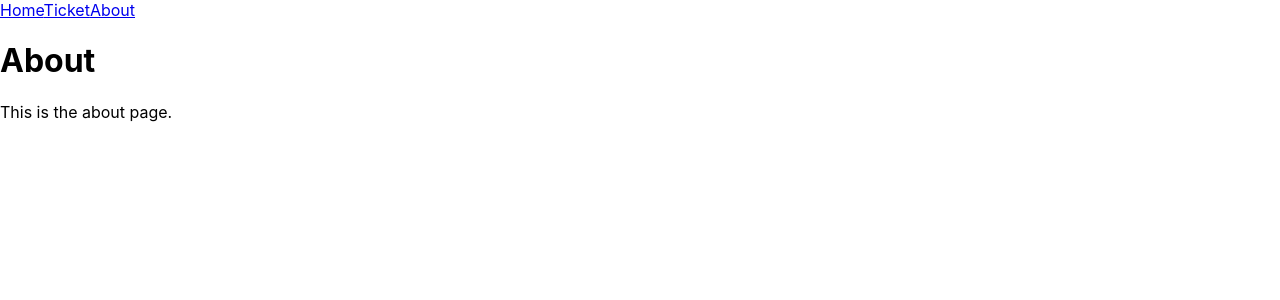
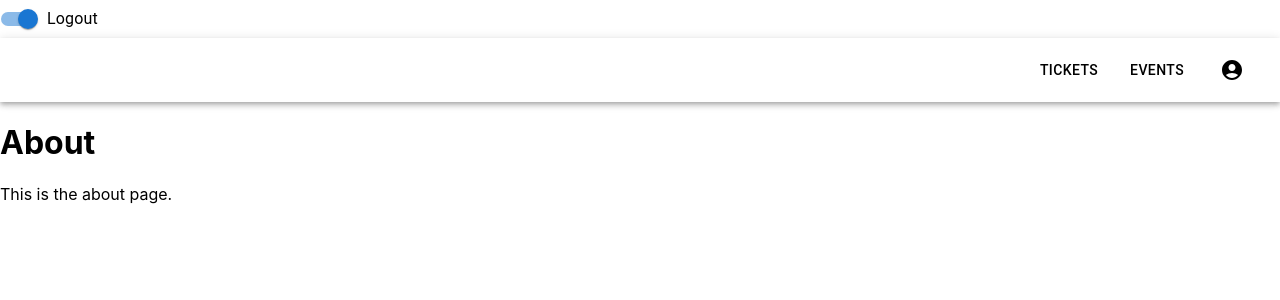
Before and after one commit to zaneshen314/ColdPluse-ui, a React (Create React App) app: page /about in a window 1280 px wide. Shown: the top 300 px of the page. Built offline with nearby package versions, Linux system fonts and the light colour scheme.

Commit message:
feat: add navigation bar component

```diff
--- a/src/App.js
+++ b/src/App.js
@@ -3,21 +3,23 @@ import { BrowserRouter as Router, Routes, Route, Link } from "react-router-dom";
 import Home from "./components/Home";
 import About from "./components/About";
 import Ticket from "./components/Ticket";
+import NavigationBar from './components/NavigationBar';
+import Events from './components/Events';
+import UserProfile from './components/UserProfile';
 
 
 function App() {
   return (
     <div className="App">
       <Router>
-        <nav>
-          <Link to="/">Home</Link>
-          <Link to="/ticket">Ticket</Link>
-          <Link to="/about">About</Link>
-          {/* <Link to="/login">Login</Link> */}
-        </nav>
+        <NavigationBar />
         <Routes>
           <Route path="/" element={<Home />} />
+          <Route path="/ticket" element={<Ticket />} />
+          <Route path="/events" element={<Events />} />
           <Route path="/about" element={<About />} />
+          <Route path="/user-profile" element={<UserProfile />} />
+          <Route path="*" element={<h1>Not Found</h1>} />
         </Routes>
       </Router>
     </div>
--- a/src/components/NavigationBar.jsx
+++ b/src/components/NavigationBar.jsx
@@ -0,0 +1,96 @@
+import {
+    AppBar,
+    Box,
+    Button,
+    FormControlLabel,
+    FormGroup,
+    IconButton,
+    Menu,
+    MenuItem,
+    Switch,
+    Toolbar,
+} from "@mui/material";
+
+import AccountCircle from "@mui/icons-material/AccountCircle";
+import * as React from "react";
+import { useNavigate } from "react-router-dom";
+
+export default function NavigationBar() {
+  const navigate = useNavigate();
+  const [auth, setAuth] = React.useState(true);
+  const [anchorEl, setAnchorEl] = React.useState(null);
+
+  const handleChange = (event) => {
+    setAuth(event.target.checked);
+  };
+
+  const handleMenu = (event) => {
+    setAnchorEl(event.currentTarget);
+  };
+
+  const handleClose = () => {
+    setAnchorEl(null);
+  };
+
+return (
+    <Box sx={{ flexGrow: 1 }}>
+        <FormGroup>
+            <FormControlLabel
+                control={
+                    <Switch
+                        checked={auth}
+                        onChange={handleChange}
+                        aria-label="login switch"
+                    />
+                }
+                label={auth ? "Logout" : "Login"}
+            />
+        </FormGroup>
+        <AppBar position="static" color="transparent">
+            <Toolbar sx={{ justifyContent: "flex-end", gap: "1rem" }}>
+                <Button color="inherit" onClick={() => navigate("/ticket")}>
+                    Tickets
+                </Button>
+                <Button color="inherit" onClick={() => navigate("/events")}>
+                    Events
+                </Button>
+                {auth ?
+                    <div>
+                        <IconButton
+                            size="large"
+                            aria-label="account of current user"
+                            aria-controls="menu-appbar"
+                            aria-haspopup="true"
+                            onClick={handleMenu}
+                            color="inherit"
+                        >
+                            <AccountCircle />
+                        </IconButton>
+                        <Menu
+                            id="menu-appbar"
+                            anchorEl={anchorEl}
+                            anchorOrigin={{
+                                vertical: "top",
+                                horizontal: "right",
+                            }}
+                            keepMounted
+                            transformOrigin={{
+                                vertical: "top",
+                                horizontal: "right",
+                            }}
+                            open={Boolean(anchorEl)}
+                            onClose={handleClose}
+                        >
+                            <MenuItem onClick={()=>{navigate("/user-profile")}}>User Profile</MenuItem>
+                            <MenuItem onClick={()=>{navigate("/user-profile")}}>Order History</MenuItem>
+                            <MenuItem onClick={()=>{navigate("/user-profile")}}>Event History</MenuItem>
+                        </Menu>
+                    </div>
+                :
+                    <Button variant="outlined" onClick={() => navigate("/login")} sx={{ borderRadius: "80rem" }}>Login</Button>
+                }
+            </Toolbar>
+        </AppBar>
+    </Box>
+);
+}
```
